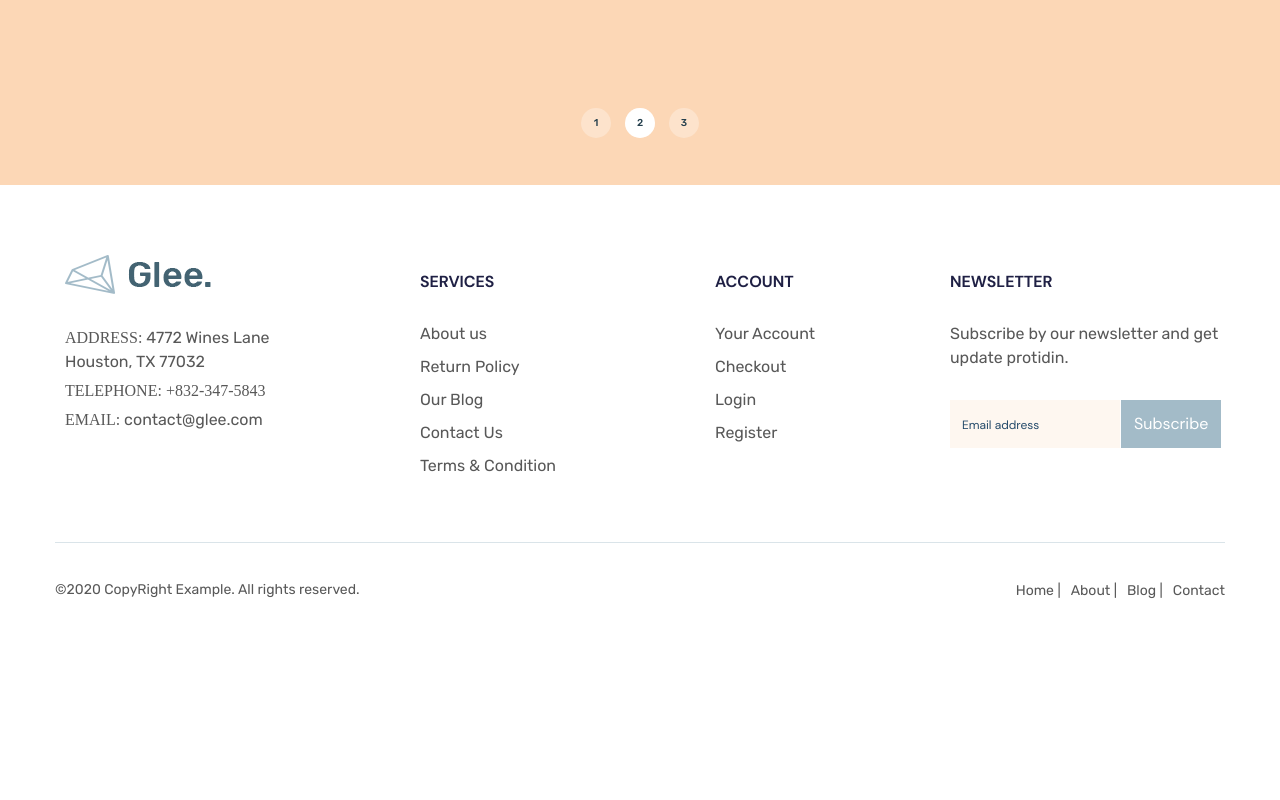
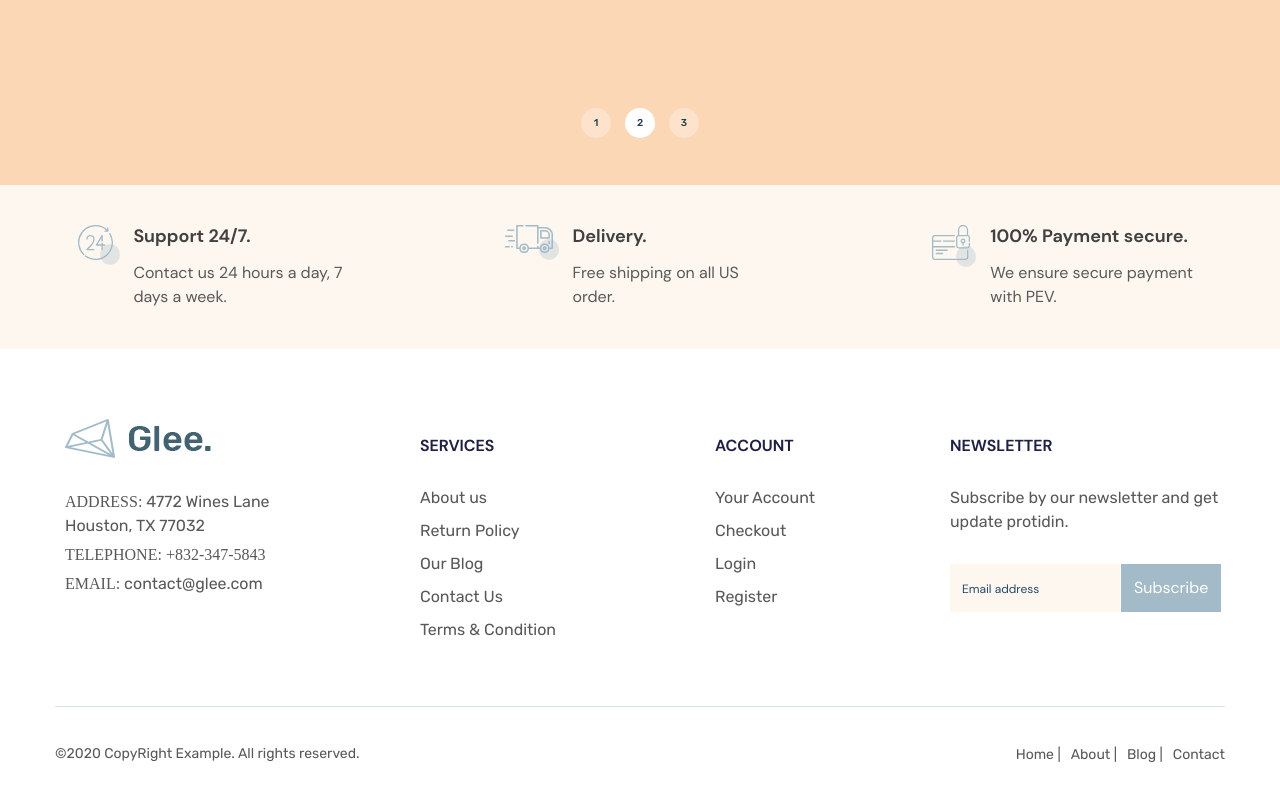
Before and after one commit to Viacheslav-z1/Project-magazin, a website: page app/index.html in a window 1280 px wide. Shown: the part 902-1702 px from the top of the page. Before the commit the page ends 1540 px from the top, so only its background shows below. Drawn offline with nearby package versions, Linux system fonts and the light colour scheme; files that its build step writes are made by us from their sources.

Commit message:
added section company__info

```diff
--- a/app/index.html
+++ b/app/index.html
@@ -94,7 +94,7 @@
                   Lorem, ipsum dolor.
                 </h1>
                 <p class="top-slider__text">
-                 Lorem ipsum dolor sit amet consectetur adipisicing elit. Quam laudantium id libero!
+                  Lorem ipsum dolor sit amet consectetur adipisicing elit. Quam laudantium id libero!
                 </p>
                 <a class="top-slider__btn" href="#">
                   Shop Now
@@ -114,7 +114,8 @@
                   Lorem ipsum dolor sit.
                 </h1>
                 <p class="top-slider__text">
-                  Lorem, ipsum dolor sit amet consectetur adipisicing elit. Et debitis dolorum tempore eveniet beatae cupiditate cum? A, debitis.
+                  Lorem, ipsum dolor sit amet consectetur adipisicing elit. Et debitis dolorum tempore eveniet beatae
+                  cupiditate cum? A, debitis.
                 </p>
                 <a class="top-slider__btn" href="#">
                   Shop Now
@@ -131,6 +132,54 @@
       </div>
     </section>
 
+    <section class="company-info">
+      <div class="big-container company-info__container">
+        <div class="company-info__inner">
+          <div class="company-info__item">
+            <div class="company-info__img-box ">
+              <img class="company-info__img" src="images/support_img.svg" alt="Support img">
+            </div>
+
+            <div class="company-info__wrapper">
+              <h3 class="company-info__title">
+                Support 24/7.
+              </h3>
+              <p class="company-info__text">
+                Contact us 24 hours a day,
+                7 days a week.
+              </p>
+            </div>
+          </div>
+          <div class="company-info__item company-info__item--borders">
+            <div class="company-info__img-box company-info__img-box--two">
+              <img class="company-info__img" src="images/delivery_img.svg" alt="delivery img">
+            </div>
+            <div class="company-info__wrapper">
+              <h3 class="company-info__title">
+                Delivery.
+              </h3>
+              <p class="company-info__text">
+                Free shipping on all US order.
+              </p>
+            </div>
+          </div>
+          <div class="company-info__item">
+            <div class="company-info__img-box company-info__img-box--three">
+              <img class="company-info__img" src="images/peyment_img.svg" alt="peyment img">
+            </div>
+            <div class="company-info__wrapper">
+              <h3 class="company-info__title">
+                100% Payment secure.
+              </h3>
+              <p class="company-info__text">
+                We ensure secure payment
+                with PEV.
+              </p>
+            </div>
+          </div>
+        </div>
+      </div>
+    </section>
   </main>
 
   <footer class="footer">
--- a/app/scss/style.scss
+++ b/app/scss/style.scss
@@ -289,4 +289,60 @@
   }
 }
 
+.company-info{
+
+  &__container{
+    background-color: #fef7f0;
+    padding: 40px 0;
+  }
+  &__inner{
+    display: flex;
+    justify-content: space-around;
+  }
+  &__item{
+    display: flex;
+    max-width: 270px;
+  }
+  &__img{
+  }
+  &__img-box{
+    position: relative;
+    margin-right: 20px;
+    width: 50px;
+  }
+  &__text{
+    @extend %dm-400;
+  }
+  &__img-box::after,
+  &__img-box--two::after,
+  &__img-box--three::after{
+    content: '';
+    position: absolute;
+    background-color: rgb(163, 187, 200, 0.3);
+    width: 20px;
+    height: 21px;
+    border-radius: 50%;
+  }
+  &__img-box::after{
+      right: -7px;
+      top: 19px;
+      }
+  &__img-box--two::after{
+    right: -6px;
+    top: 14px;
+    }
+  &__img-box--three::after{
+    right: -6px;
+    top: 21px;
+    }
+  &__title{
+   @extend %dm-700;
+   font-size: 18px;
+   line-height: 22px;
+   color: #414141;
+   margin-bottom: 14px;
+  }
+
+}
+
 @import 'media';
```
Also changed, not shown: app/images/delivery_img.svg (added), app/images/peyment_img.svg (added), app/images/support_img.svg (added).
